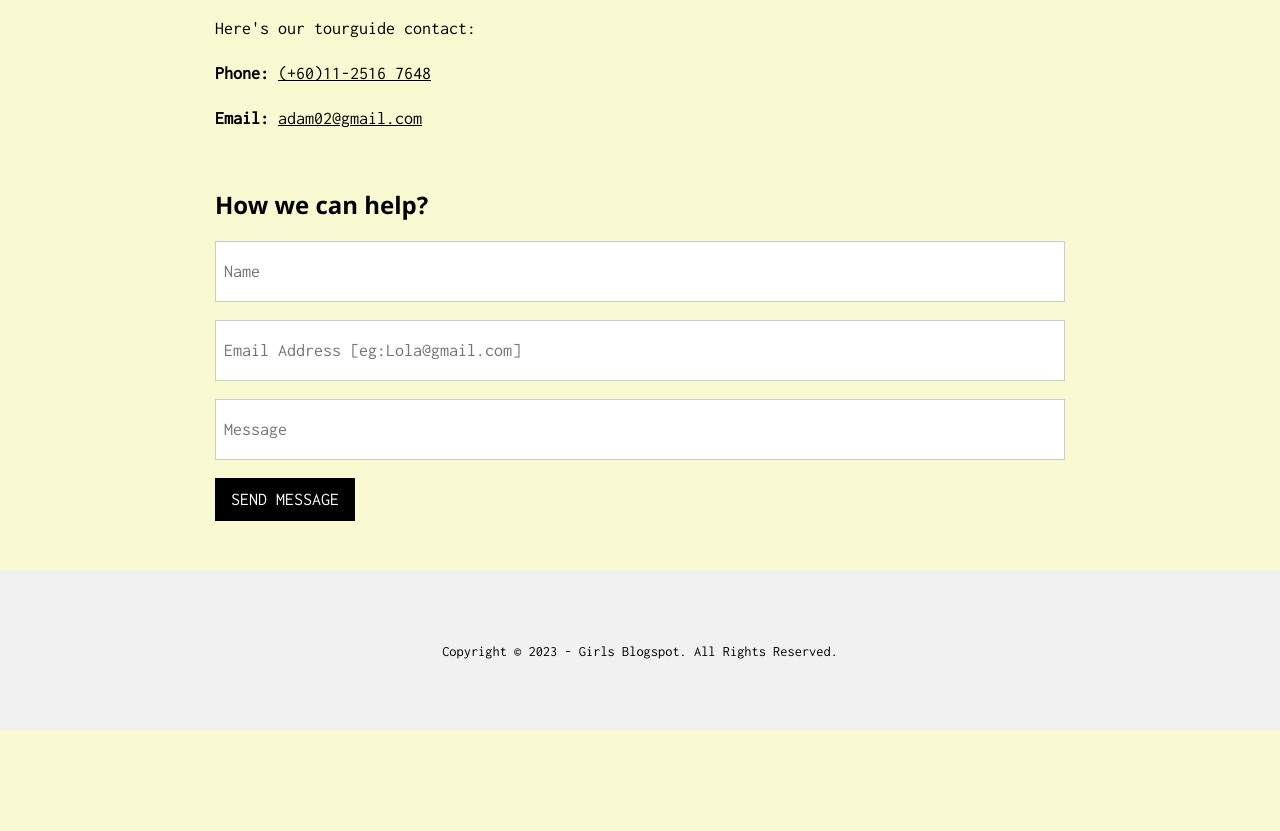
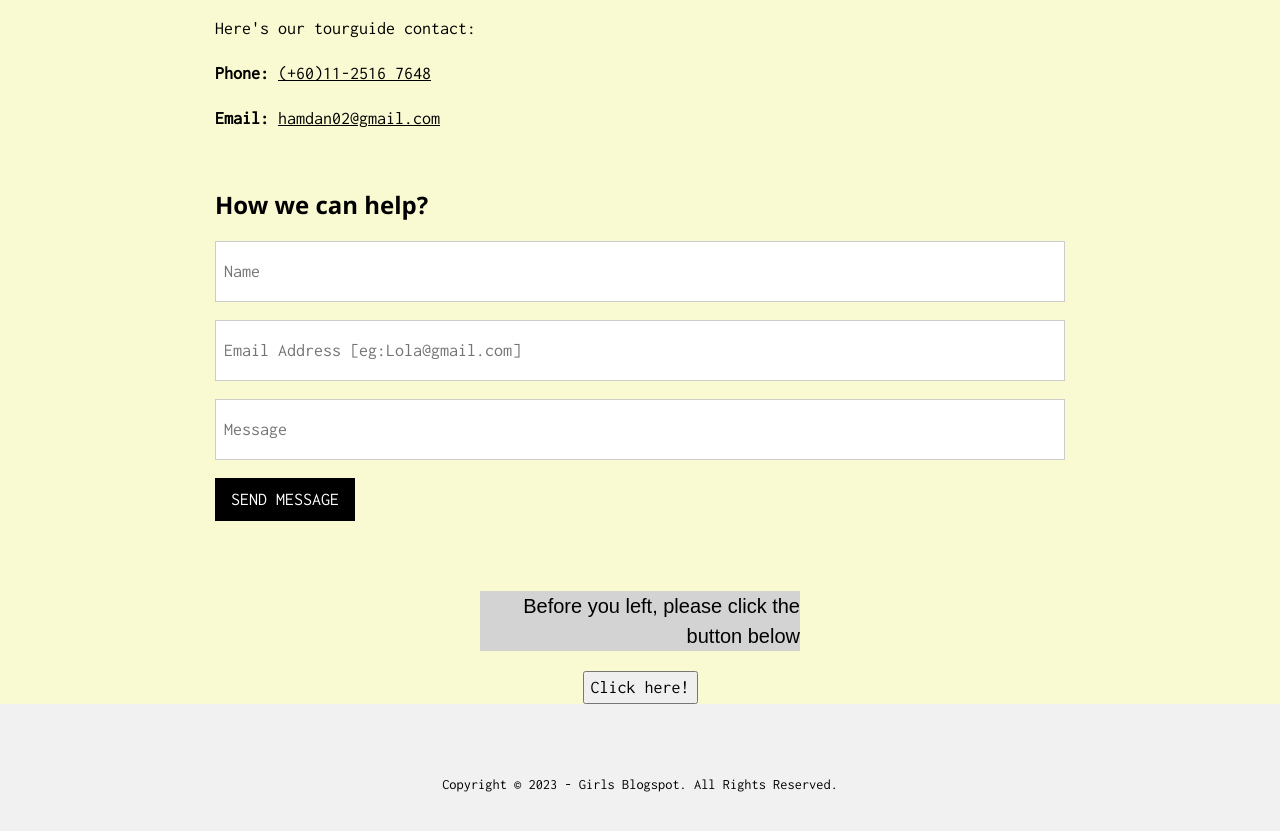
Before and after one commit to ainsyafizahz/group_assignment, a plain HTML site: page index.html in a window 1280 px wide. Shown: the part 6471-7302 px from the top of the page. Before the commit the page ends 7201 px from the top, so only its background shows below. Drawn offline with nearby package versions, Linux system fonts and the light colour scheme.

Commit message:
Update index.html

```diff
--- a/index.html
+++ b/index.html
@@ -219,8 +219,8 @@
 
     <p class="d-flex">
         <strong class="me-2">Email:</strong>
-        <a href="mail to:adam02@gmail.com" class="site-footer-link">
-            adam02@gmail.com
+        <a href="mail to:hamdan02@gmail.com" class="site-footer-link">
+            hamdan02@gmail.com
         </a>
     </p>
 
@@ -235,6 +235,17 @@
     </form>
   </div>
 </div>
+
+<center>
+    <p style="color: black; text-align: right; font-size: 20px; font-family: fantasy; background-color: lightgrey; width: 25%;">Before you left, please click the button below</p>
+      <button one onclick="myalertbox()">Click here!</button>
+      <script>
+        function myalertbox()
+        {
+          alert("Thank You So Much for Visit Our Website! Bye, See You Again<3")
+        }
+      </script>
+</center>
 
 <!-- End page content -->
 </div>
```
